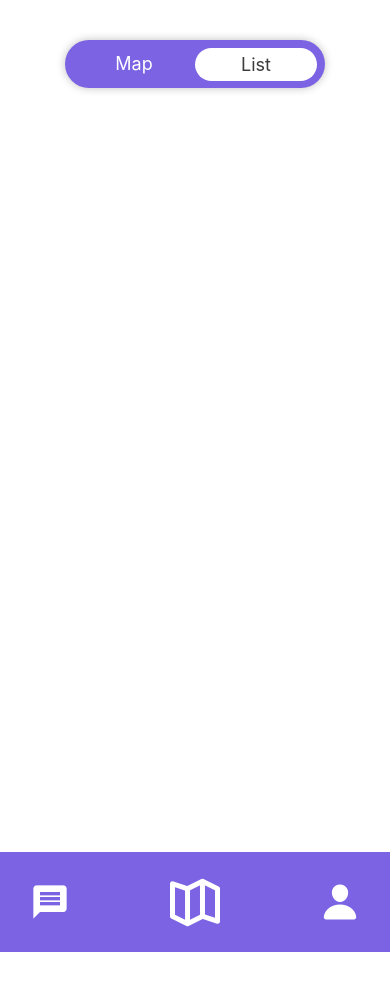
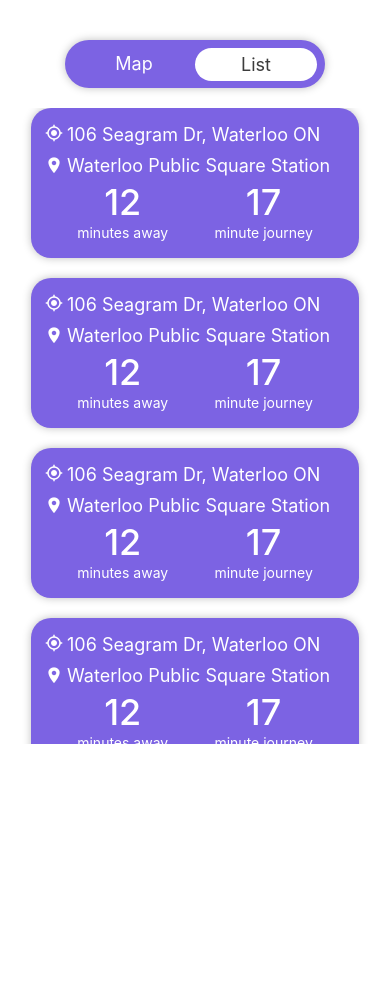
Before and after one commit to ellauppal/FootPatrol2.0, a React Native app: screen / in a window 390 px wide. Shown: the top 990 px of the page. Before the commit the page ends 952 px from the top, so only its background shows below. Built offline with nearby package versions, Linux system fonts and the light colour scheme.

Commit message:
Add task list

```diff
--- a/pages/TaskList.js
+++ b/pages/TaskList.js
@@ -1,16 +1,131 @@
-import { StyleSheet, Text, View } from "react-native";
+import { Dimensions, FlatList, StyleSheet, Text, TextPropTypes, View } from "react-native";
 import ToggleList from "../components/ToggleList";
+import { MaterialIcons } from '@expo/vector-icons';
+import { Ionicons } from '@expo/vector-icons';
+// import TaskCard from "../components/TaskCard";
+
+const TaskCard = (props) => {
+  return (
+    <View style={cardStyles.card}>
+      <View style={cardStyles.start}>
+        <MaterialIcons name='my-location' size={18} color='white' style={cardStyles.icon} />
+        <Text style={cardStyles.address}>{props.startingPoint}</Text>
+      </View>
+      <View style={cardStyles.finish}>
+        <Ionicons name='location-sharp' size={18} color='white' style={cardStyles.icon} />
+        <Text style={cardStyles.address}>{props.destination}</Text>
+      </View>
+      <View style={cardStyles.time}>
+        <View>
+          <Text style={cardStyles.number}>{props.minutesFromStart}</Text>
+          <Text style={cardStyles.timeLabel}>minutes away</Text>
+        </View>
+        <View>
+          <Text style={cardStyles.number}>{props.journeyLengthMinutes}</Text>
+          <Text style={cardStyles.timeLabel}>minute journey</Text>
+        </View>
+      </View>
+    </View>
+  );
+}
+
+const renderItem = ({ item }) => {
+  return (
+    <TaskCard
+      startingPoint={item.startingPoint}
+      destination={item.destination}
+      minutesFromStart={item.minutesFromStart}
+      journeyLengthMinutes={item.journeyLengthMinutes}
+    />
+  );
+}
+
+const DATA = [
+  {
+    startingPoint: "106 Seagram Dr, Waterloo ON",
+    destination: "Waterloo Public Square Station",
+    minutesFromStart: "12",
+    journeyLengthMinutes: "17",
+  },
+  {
+    startingPoint: "106 Seagram Dr, Waterloo ON",
+    destination: "Waterloo Public Square Station",
+    minutesFromStart: "12",
+    journeyLengthMinutes: "17",
+  },
+  {
+    startingPoint: "106 Seagram Dr, Waterloo ON",
+    destination: "Waterloo Public Square Station",
+    minutesFromStart: "12",
+    journeyLengthMinutes: "17",
+  },
+  {
+    startingPoint: "106 Seagram Dr, Waterloo ON",
+    destination: "Waterloo Public Square Station",
+    minutesFromStart: "12",
+    journeyLengthMinutes: "17",
+  },
+  {
+    startingPoint: "106 Seagram Dr, Waterloo ON",
+    destination: "Waterloo Public Square Station",
+    minutesFromStart: "12",
+    journeyLengthMinutes: "17",
+  },
+]
 
 export default function TaskList() {
   return (
     <View style={styles.tasklist}>
       <ToggleList />
+      <FlatList data={DATA} renderItem={renderItem} />
     </View>
   );
 }
 
+const cardStyles = StyleSheet.create({
+  card: {
+    width: 328,
+    height: 150,
+    borderRadius: 20,
+    backgroundColor: '#7C63E3',
+    alignSelf: 'center',
+    marginBottom: 20,
+    shadowRadius: 8,
+    shadowOpacity: 0.25,
+  },
+  start: {
+    flexDirection: 'row',
+    marginLeft: 14,
+    marginTop: 16,
+  },finish: {
+    flexDirection: 'row',
+    marginLeft: 14,
+    marginTop: 10,
+  },
+  address: {
+    color: 'white',
+    fontSize: 18,
+    paddingLeft: 4,
+  },
+  time: {
+    flexDirection: 'row',
+    justifyContent: 'space-evenly',
+  },
+  number: {
+    fontSize: 36,
+    color: 'white',
+    alignSelf: 'center',
+    marginTop: 4,
+    fontWeight: '500',
+  },
+  timeLabel: {
+    color: 'white',
+    fontSize: 14,
+  }
+})
+
 const styles = StyleSheet.create({
   tasklist: {
-
+    height: Dimensions.get('window').height - 100,
   },
 })
```
